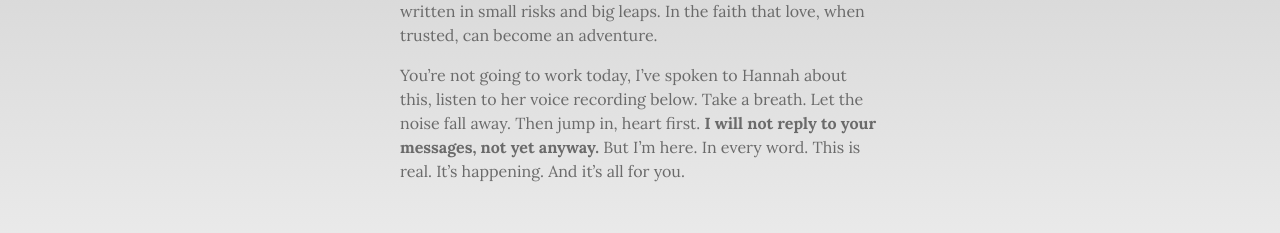
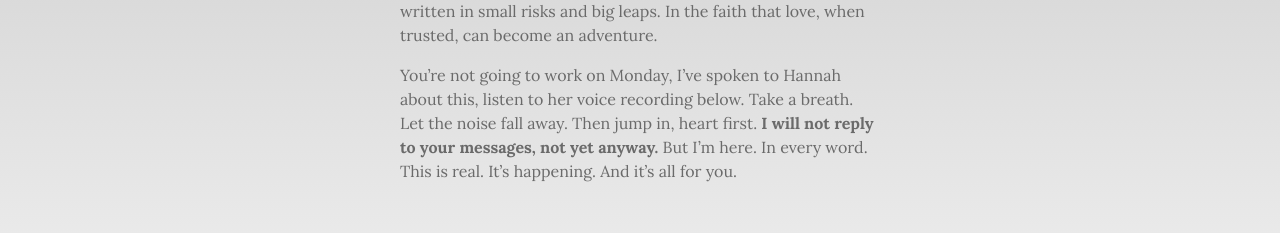
Before and after one commit to KevinMeldau/where-youll-find-me, a React (Vite) app: page /intro in a window 1280 px wide. Shown: the part 431-664 px from the top of the page. Built offline with nearby package versions, Linux system fonts and the light colour scheme.

Commit message:
Text edit

```diff
--- a/src/pages/P1Intro.tsx
+++ b/src/pages/P1Intro.tsx
@@ -26,7 +26,7 @@ const P1Intro = () => {
                can become an adventure.
             </p>
             <p>
-               You’re not going to work today, I’ve spoken to Hannah about this, listen to her voice recording below. Take a
+               You’re not going to work on Monday, I’ve spoken to Hannah about this, listen to her voice recording below. Take a
                breath. Let the noise fall away. Then jump in, heart first. <span className="font-bold">I will not reply to your
                messages, not yet anyway.</span> But I’m here. In every word. This is real. It’s happening. And it’s all for
                you.
```
